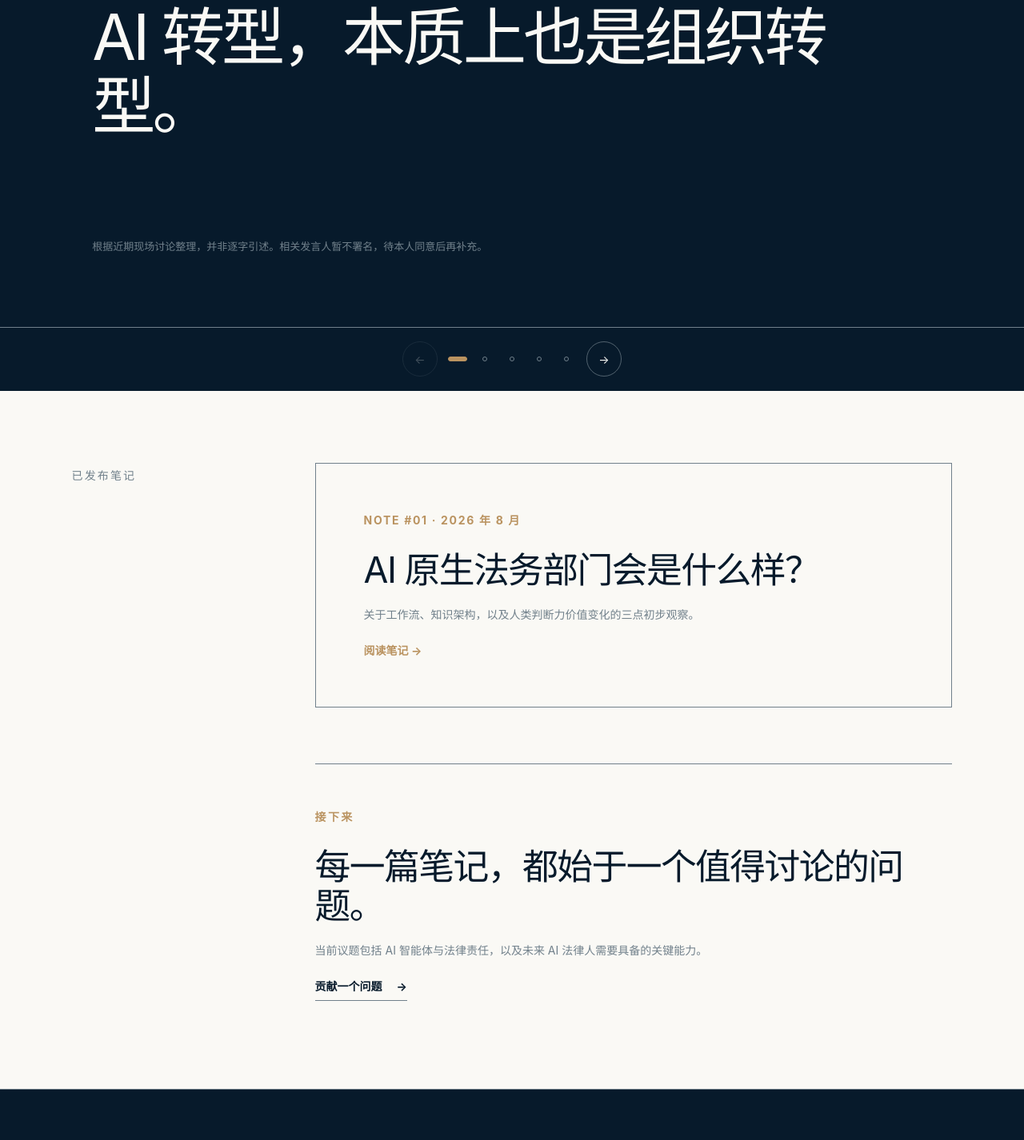
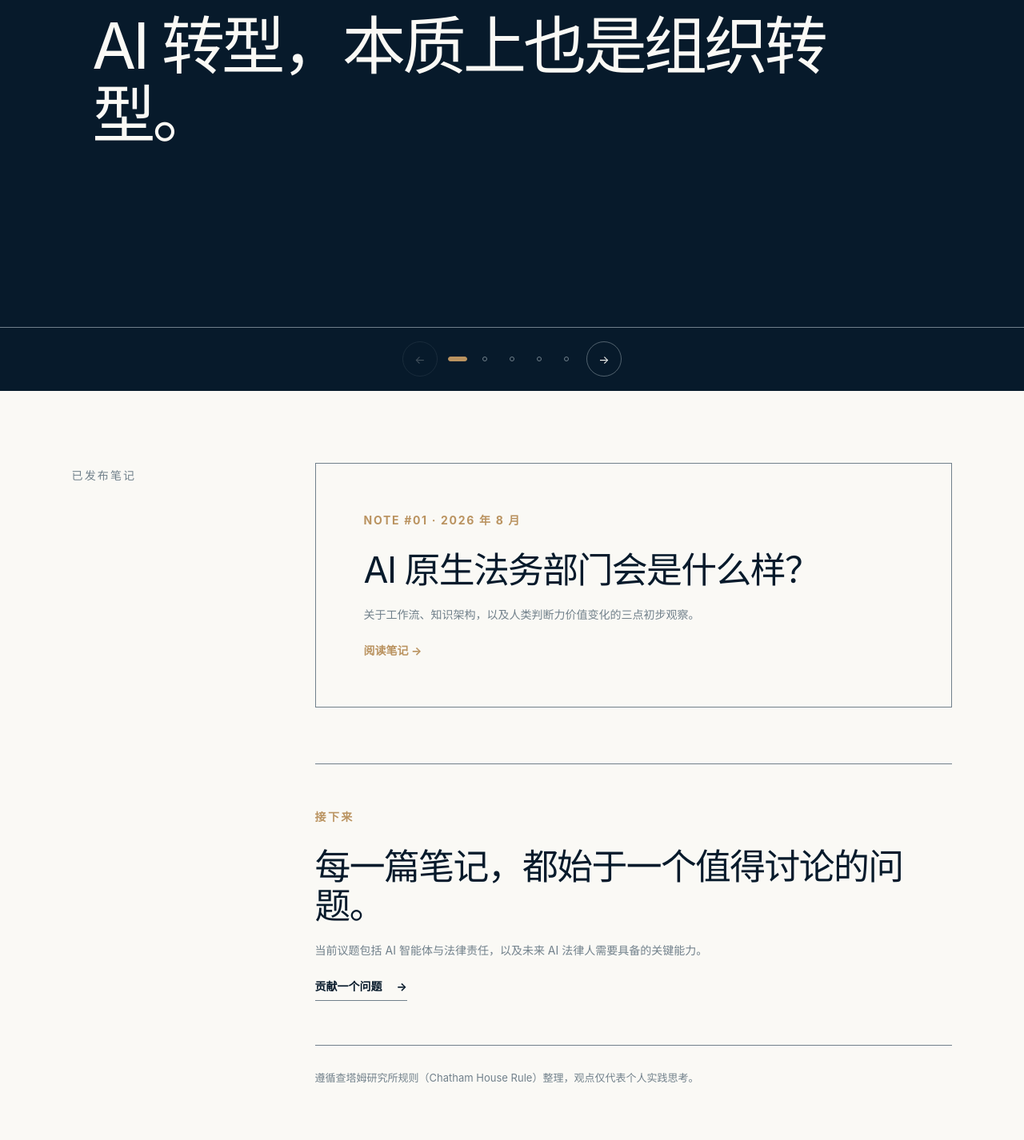
Before and after one commit to steveny1989/agicounsel, a Next.js app: page /zh/notes in a window 1280 px wide. Shown: the part 695-2121 px from the top of the page at 80% size. Built offline with nearby package versions, Linux system fonts and the light colour scheme.

Commit message:
refactor: clean notes quotes and add Chatham House Rule disclaimer to notes archive

```diff
--- a/app/globals.css
+++ b/app/globals.css
@@ -194,6 +194,7 @@ footer>div a { color: var(--gold); }
 .note-index-card strong { display: inline-block; color: var(--gold); margin-top: 22px; }
 .notes-context { margin-top: 70px; padding-top: 55px; border-top: 1px solid var(--gray); }
 .notes-context .note-link { margin-top: 22px; color: var(--navy); }
+.notes-disclaimer { margin-top: 55px; padding-top: 30px; border-top: 1px solid var(--gray); color: var(--gray); font-size: 13px; line-height: 1.65; }
 
 .note-article>header { padding: 180px clamp(24px,12vw,190px) 95px; background: var(--navy); color: var(--paper); }
 .note-article>header>a { display: inline-block; margin-bottom: 65px; color: var(--gold); }
--- a/app/notes/page.tsx
+++ b/app/notes/page.tsx
@@ -20,11 +20,12 @@ export default function NotesArchive() {
     <header className="site-header site-header-scrolled"><a className="brand" href="/"><span className="brand-mark">A</span><span>AGI Counsel Network</span></a><nav aria-label="Primary navigation"><a href="/">Home</a><a href="/#discussing">Conversations</a><a href="/#principles">Principles</a><a className="language-switch" href="/zh/notes/?lang=zh">中文</a><a className="nav-join" href="/#contribute">Contribute</a></nav></header>
     <section className="notes-hero"><div className="eyebrow"><span /> Collective thinking</div><h1>Community Notes</h1><p>Short, anonymized distillations of questions and insights emerging from Network conversations.</p></section>
     <SectionCarousel id="room-notes" title="" labels={roomNotes.map((_, index) => `Legal AI note ${index + 1}`)}>
-      {roomNotes.map((note, index) => <section className={`note-quote-slide ${index === 2 ? 'is-long' : ''}`} key={note}><div className="note-quote-meta"><p>From the Room · Legal AI Notes</p><span>0{index + 1} / 05</span></div><p className="note-quote-statement">{note}</p><p className="note-quote-disclaimer">Editorially distilled from a recent discussion; not a verbatim quotation. Speaker unnamed pending approval.</p></section>)}
+      {roomNotes.map((note, index) => <section className={`note-quote-slide ${index === 2 ? 'is-long' : ''}`} key={note}><div className="note-quote-meta"><p>From the Room · Legal AI Notes</p><span>0{index + 1} / 05</span></div><p className="note-quote-statement">{note}</p></section>)}
     </SectionCarousel>
     <section className="notes-list section"><div className="section-label">Published notes</div><div>
       <a className="note-index-card" href="/notes/ai-native-legal-department/"><span>Note #01 · August 2026</span><h2>What Would an AI-Native Legal Department Look Like?</h2><p>Three emerging ideas about workflows, knowledge architecture, and the changing value of human judgment.</p><strong>Read the note →</strong></a>
       <div className="notes-context"><p className="kicker">What comes next</p><h2>Notes begin with a question worth discussing.</h2><p>Current conversations include AI agents and legal responsibility, and the capabilities that will define the future of AI counsel.</p><a className="note-link" href="/#contribute">Contribute a question <span>→</span></a></div>
+      <p className="notes-disclaimer">Distilled under the Chatham House Rule from recent peer discussions. Perspectives are personal.</p>
     </div></section>
     <footer><a className="brand" href="/"><span className="brand-mark">A</span><span>AGI Counsel Network</span></a><p>Independent peer community for legal professionals across the AI ecosystem.</p><div><a href="mailto:hello@agicounsel.org">hello@agicounsel.org</a><span>© 2026 AGI Counsel Network</span></div></footer>
   </main>;
--- a/app/zh/notes/page.tsx
+++ b/app/zh/notes/page.tsx
@@ -20,11 +20,12 @@ export default function ChineseNotesArchive() {
     <header className="site-header site-header-scrolled"><a className="brand" href="/zh/"><span className="brand-mark">A</span><span>AGI Counsel Network</span></a><nav aria-label="主导航"><a href="/zh/">首页</a><a href="/zh/#discussing">对话</a><a href="/zh/#principles">社群原则</a><a className="language-switch" href="/notes/?lang=en">EN</a><a className="nav-join" href="/zh/#contribute">参与</a></nav></header>
     <section className="notes-hero"><div className="eyebrow"><span /> 集体思考</div><h1>社群笔记</h1><p>将 Network 对话中出现的问题与洞见，沉淀为简短、匿名的共同记录。</p></section>
     <SectionCarousel id="room-notes" title="" labels={roomNotes.map((_, index) => `法律 AI 观点 ${index + 1}`)} locale="zh">
-      {roomNotes.map((note, index) => <section className={`note-quote-slide ${index === 2 ? 'is-long' : ''}`} key={note}><div className="note-quote-meta"><p>现场摘记 · 法律 AI 五则</p><span>0{index + 1} / 05</span></div><p className="note-quote-statement">{note}</p><p className="note-quote-disclaimer">根据近期现场讨论整理，并非逐字引述。相关发言人暂不署名，待本人同意后再补充。</p></section>)}
+      {roomNotes.map((note, index) => <section className={`note-quote-slide ${index === 2 ? 'is-long' : ''}`} key={note}><div className="note-quote-meta"><p>现场摘记 · 法律 AI 五则</p><span>0{index + 1} / 05</span></div><p className="note-quote-statement">{note}</p></section>)}
     </SectionCarousel>
     <section className="notes-list section"><div className="section-label">已发布笔记</div><div>
       <a className="note-index-card" href="/zh/notes/ai-native-legal-department/"><span>Note #01 · 2026 年 8 月</span><h2>AI 原生法务部门会是什么样？</h2><p>关于工作流、知识架构，以及人类判断力价值变化的三点初步观察。</p><strong>阅读笔记 →</strong></a>
       <div className="notes-context"><p className="kicker">接下来</p><h2>每一篇笔记，都始于一个值得讨论的问题。</h2><p>当前议题包括 AI 智能体与法律责任，以及未来 AI 法律人需要具备的关键能力。</p><a className="note-link" href="/zh/#contribute">贡献一个问题 <span>→</span></a></div>
+      <p className="notes-disclaimer">遵循查塔姆研究所规则（Chatham House Rule）整理，观点仅代表个人实践思考。</p>
     </div></section>
     <footer><a className="brand" href="/zh/"><span className="brand-mark">A</span><span>AGI Counsel Network</span></a><p>连接人工智能生态各环节法律专业人士的独立同行社群。</p><div><a href="mailto:hello@agicounsel.org">hello@agicounsel.org</a><span>© 2026 AGI Counsel Network</span></div></footer>
   </main>;
```
